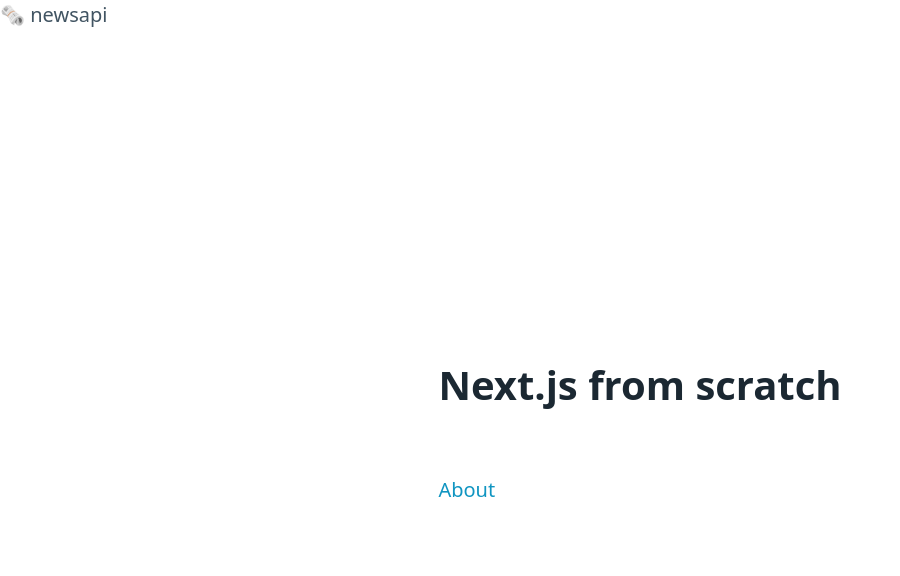
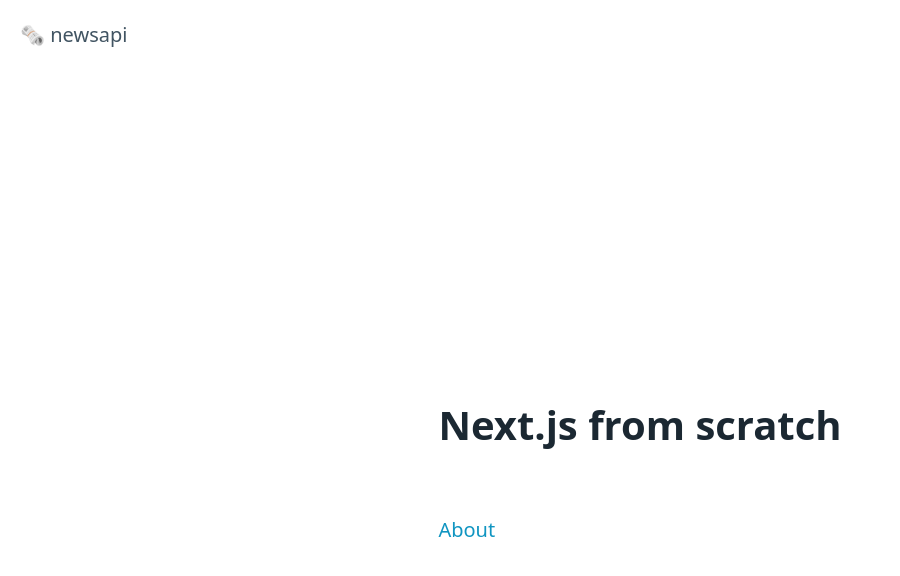
Before and after one commit to rparias/next-news-app, a Next.js app: page / in a window 1280 px wide. Shown: the top 576 px of the page, without its empty margins (0-900 px from the left). Built offline with nearby package versions, Linux system fonts and the light colour scheme.

Commit message:
creates a simple layout

```diff
--- /dev/null
+++ b/components/PageLayout.jsx
@@ -0,0 +1,24 @@
+import Head from 'next/head'
+
+const PageLayout = ({children, title='News App'}) => {
+  return (
+    <>
+      <Head>
+        <title>{title}</title>
+        <meta name="description" content="newsapp - the best app to read news" />
+        <link rel="icon" href="/favicon.ico" />
+      </Head>
+      <header>🗞 newsapi</header>
+      <main>
+        {children}
+      </main>
+      <style jsx>{`
+      header {
+        padding: 20px;
+      }
+    `}</style>
+    </>
+  )
+}
+
+export default PageLayout
--- a/pages/_app.js
+++ b/pages/_app.js
@@ -1,19 +1,7 @@
-import Head from 'next/head'
-
 import '../styles/globals.css'
 
 function MyApp({ Component, pageProps }) {
-  return (
-  <>
-    <Head>
-      <title>News App</title>
-      <meta name="description" content="newsapp - the best app to read news" />
-      <link rel="icon" href="/favicon.ico" />
-    </Head>
-    <header>🗞 newsapi</header>
-    <Component {...pageProps} />
-  </>
-  )
+  return <Component {...pageProps} />
 }
 
 export default MyApp
--- a/pages/about.js
+++ b/pages/about.js
@@ -1,7 +1,10 @@
+import PageLayout from "../components/PageLayout"
 
 const About = () => {
   return (
-    <div>About</div>
+    <PageLayout>
+      <div>About</div>
+    </PageLayout>
   )
 }
 
--- a/pages/index.js
+++ b/pages/index.js
@@ -1,12 +1,15 @@
 
 import Link from 'next/link'
+import PageLayout from '../components/PageLayout'
 import styles from '../styles/Home.module.css'
 
 export default function Home() {
   return (
-    <div className={styles.container}>
-      <h1>Next.js from scratch</h1>
-      <Link href='/about'>About</Link>
-    </div>
+    <PageLayout>
+      <div className={styles.container}>
+        <h1>Next.js from scratch</h1>
+        <Link href='/about'>About</Link>
+      </div>
+    </PageLayout>
   )
 }
```
